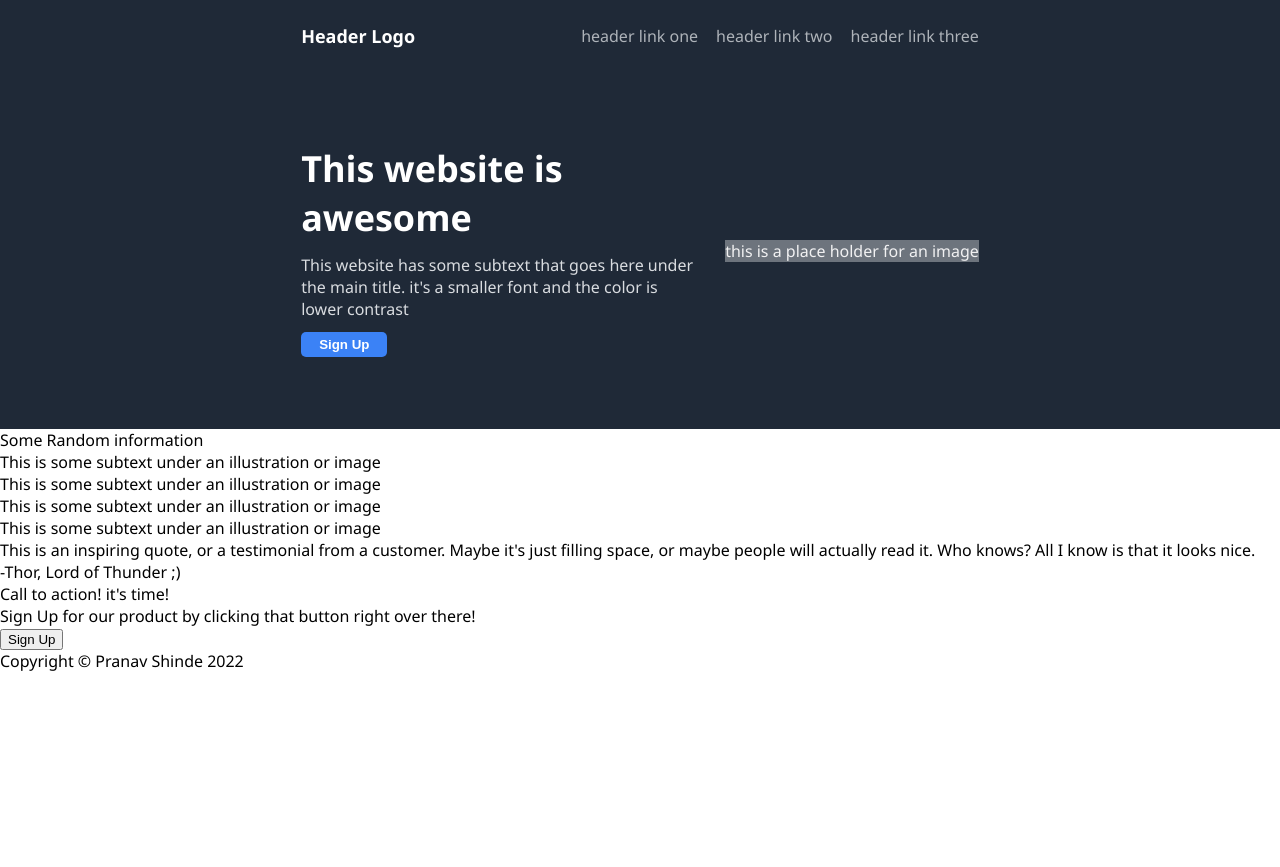
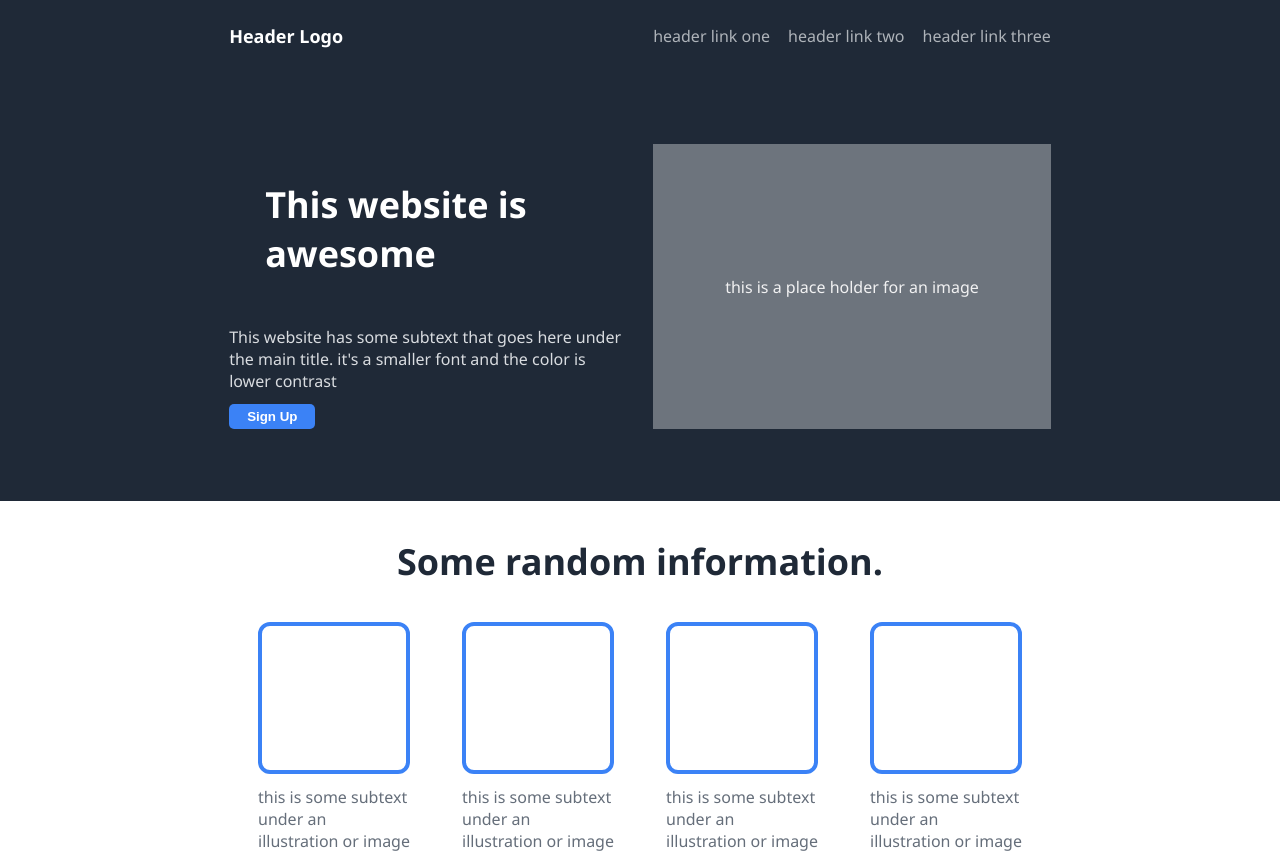
Before and after one commit to Py528/CSS-Practice, a plain HTML site: page Landing/Landing_Page/index.html in a window 1280 px wide. Shown: the top 867 px of the page. Before the commit the page ends 800 px from the top, so only its background shows below. Drawn offline with Linux system fonts and the light colour scheme.

Commit message:
Landing page body2 completed

```diff
--- a/Landing/Landing_Page/index.html
+++ b/Landing/Landing_Page/index.html
@@ -29,23 +29,26 @@
         </div>
 </div>
     <div class="body2">
-        <div class="title">Some Random information</div>
-        <div class="card">
-            <div class="card-place-holder"></div>
-            <div>This is some subtext under an illustration or image</div>
+        <div class="title">Some random information.</div>
+        <div class="body2-carder">
+
+            <div class="card">
+                <div class="card-place-holder"></div>
+                <div class="text">this is some subtext under an illustration or image</div>
         </div>
         <div class="card">
             <div class="card-place-holder"></div>
-            <div>This is some subtext under an illustration or image</div>
+            <div class="text">this is some subtext under an illustration or image</div>
         </div>
         <div class="card">
             <div class="card-place-holder"></div>
-            <div>This is some subtext under an illustration or image</div>
+            <div class="text">this is some subtext under an illustration or image</div>
         </div>
         <div class="card">
             <div class="card-place-holder"></div>
-            <div>This is some subtext under an illustration or image</div>
+            <div class="text">this is some subtext under an illustration or image</div>
         </div>
+    </div>
     </div>
     <div class="body3">
         <div class="space-filler">This is an inspiring quote, or a testimonial from a customer. Maybe it's just filling space, or maybe people will actually read it. Who knows? All I know is that it looks nice.</div>
--- a/Landing/Landing_Page/style.css
+++ b/Landing/Landing_Page/style.css
@@ -1,42 +1,40 @@
-.body1{
+.body1 {
   display: flex;
   flex-direction: column;
   background-color: #1f2937;
   justify-content: center;
   align-items: center;
 }
-body{
+body {
   margin: 0;
-    font-family: 'Segoe UI', Tahoma, Geneva, Verdana, sans-serif;
+  font-family: "Segoe UI", Tahoma, Geneva, Verdana, sans-serif;
 }
-.heading{
+.heading {
   display: flex;
   align-items: center;
   justify-content: space-between;
   gap: 18px;
   padding: 24px 0px;
 }
-.headerbold{
+.headerbold {
   color: white;
   font-weight: 900;
   font-size: 18px;
   margin-right: auto;
 }
-.header{
+.header {
   color: #aeb3b9;
 }
-.info.title{
+.info.title {
   font-size: 36px;
   color: white;
   font-weight: 900;
 }
-
-.info.description{
+.info.description {
   color: #d9dce0;
   padding: 12px 0px;
 }
-
-.Sign-Up1{
+.Sign-Up1 {
   background-color: #3b82f6;
   color: white;
   border: 0;
@@ -44,22 +42,56 @@ body{
   font-weight: 600;
   padding: 5px 18px;
 }
-.place-holder{
-    color: #f1f1f2;
-    background-color: #6d747d;
+.place-holder {
+  padding: 0px 72px;
 }
-.info-body{
+.info-body {
   display: flex;
   justify-content: space-between;
   padding: 72px 0px;
   gap: 24px;
 }
-
-.right{
+.right {
+  color: #f1f1f2;
+  background-color: #6d747d;
   display: flex;
   justify-content: center;
   align-items: center;
 }
-.left{
+.left {
   max-width: 400px;
 }
+
+.body2{
+    display: flex;
+    flex-direction: column;
+    justify-content: center;
+    align-items: center;
+    padding-bottom: 48px;
+}
+.title{
+    font-size: 36px;
+    color: #1f2937;
+    font-weight: 900;
+    padding: 36px;
+}
+
+.card-place-holder{
+    padding: 72px;
+    border: 4px solid #3b82f6;
+    width: max-content;
+    border-radius: 12px;
+}
+
+.body2-carder{
+    display: flex;
+    gap: 52px;
+}
+
+.card{
+    width: min-content;
+}
+.text{
+    padding: 12px 0px;
+    color: #656e7a;
+}
```
Lines whose indentation alone changed are shown as unchanged.
